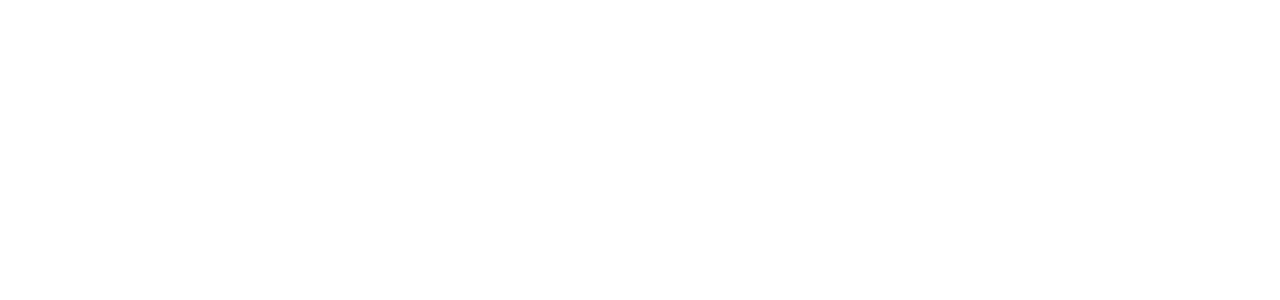
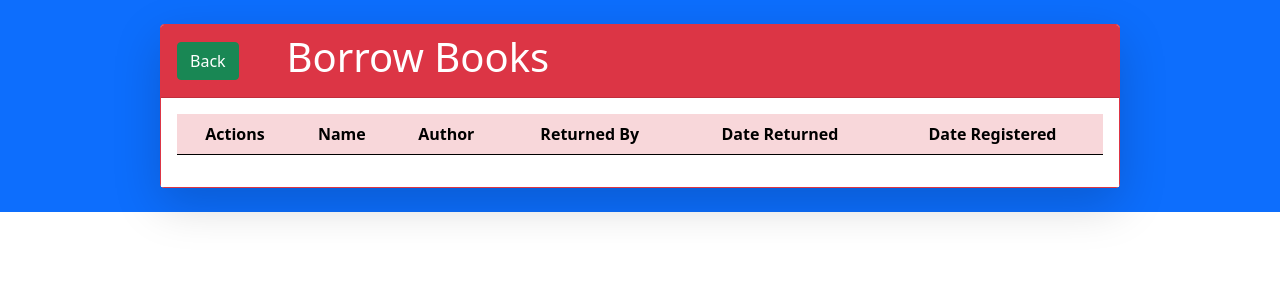
Before and after one commit to edmer664/librarySystem, a Flask app: page /borrow in a window 1280 px wide. Before the commit the part shown is empty. Shown: the top 300 px of the page. Run offline with Flask 2, Linux system fonts and the light colour scheme; lists and menus that the app fills with data are empty.

Commit message:
completed the whole page

```diff
--- a/templates/borrow.html
+++ b/templates/borrow.html
@@ -1,6 +1,82 @@
 {% extends 'base.html' %}
 {% block content %}
 
+    <main class="d-flex flex-column bg-primary">
 
+        <div class="card shadow-lg border-danger d-flex w-75 mx-auto my-4">
+            <div class="d-flex align-items-center bg-danger card-header text-center">
+                <div class="btn btn-success ms-0">
+                    <a class="text-white text-decoration-none" href="{{url_for('indexPage')}}">Back</a>
+                </div>
+                <h1 class=" ms-5 text-white">Borrow Books</h1>
+            </div>
+            <div class="bg-white card-body text-center ">
+                {% with messages = get_flashed_messages() %}
+                    {% if messages %}
+                        {% for msg in messages %}
+                            <p class="pl-1 rounded alert-danger">
+                                {{msg}}
+                            </p>
+                        {% endfor %}
+                    {% endif %}
+                {% endwith %}
+
+                <table class="table table-danger table-striped">
+                    <thead>
+                        <tr>
+                            <th scope="col">
+                                Actions
+                            </th>
+                            <th scope="col">
+                                Name
+                            </th>
+                            <th scope="col">
+                                Author
+                            </th>
+                            <th scope="col">
+                               Returned By
+                            </th>
+                            <th scope="col">
+                                Date Returned
+                            </th>
+                            <th scope="col">
+                                Date Registered
+                            </th>
+                        </tr>
+                    </thead>
+                    <tbody>
+                        {% for content in contents %}
+
+                            <tr>
+                                <td>
+                                    <form method="post" action="{{url_for('borrowBooks')}}">
+                                        <button type="submit" value="{{content.bookName}}" name="borrow_btn" class="btn btn-danger">Borrow</button>
+                                    </form>
+                                </td>
+                                <td>
+                                    {{content.bookName}}
+                                </td>
+                                <td>
+                                    {{content.author}}
+                                </td>
+                                <td>
+                                    {{content.borrowedBy}}
+                                </td>
+                                <td>
+                                    {{content.dateReturned}}
+                                </td>
+                                <td>
+                                    {{content.dateRegistered}}
+                                </td>
+                            </tr>
+                        {% endfor %}
+
+                    </tbody>
+                </table>
+
+            </div>
+        </div>
+
+    </main>
 
 {% endblock content %}
```
